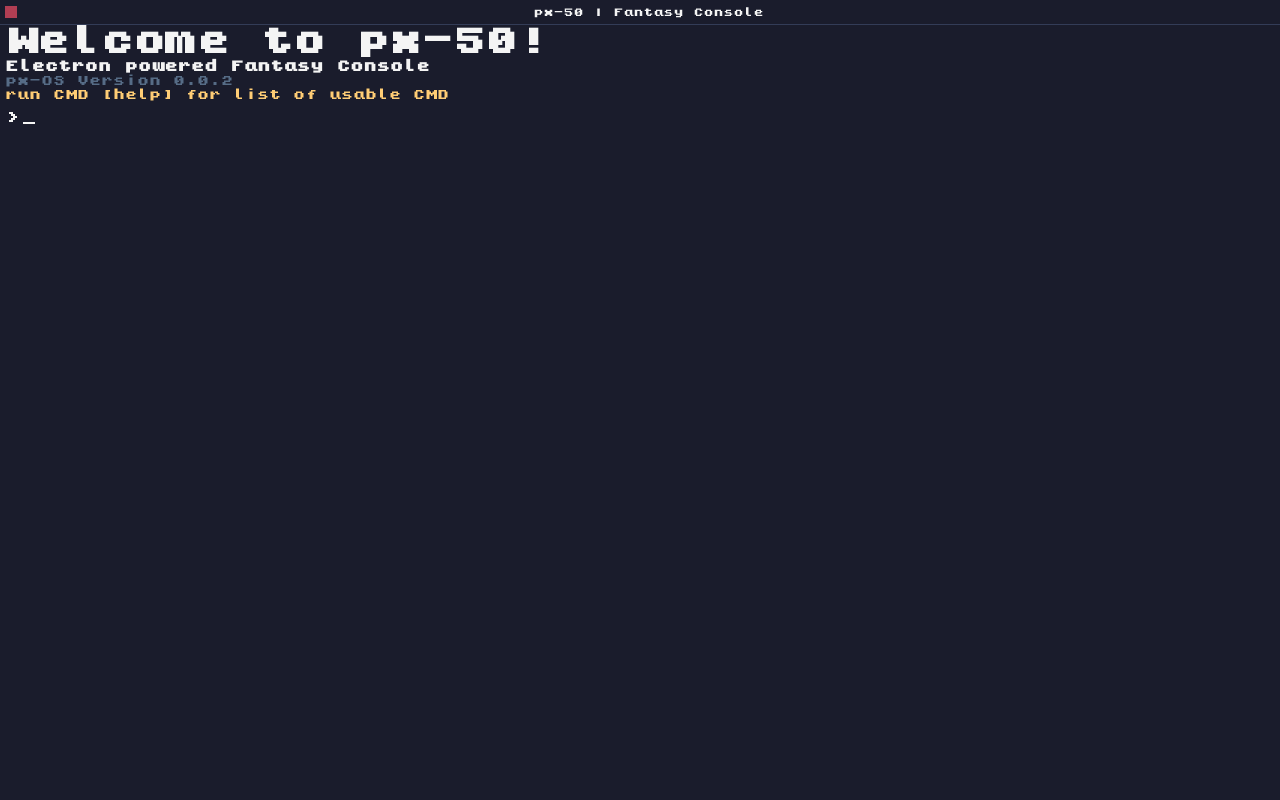
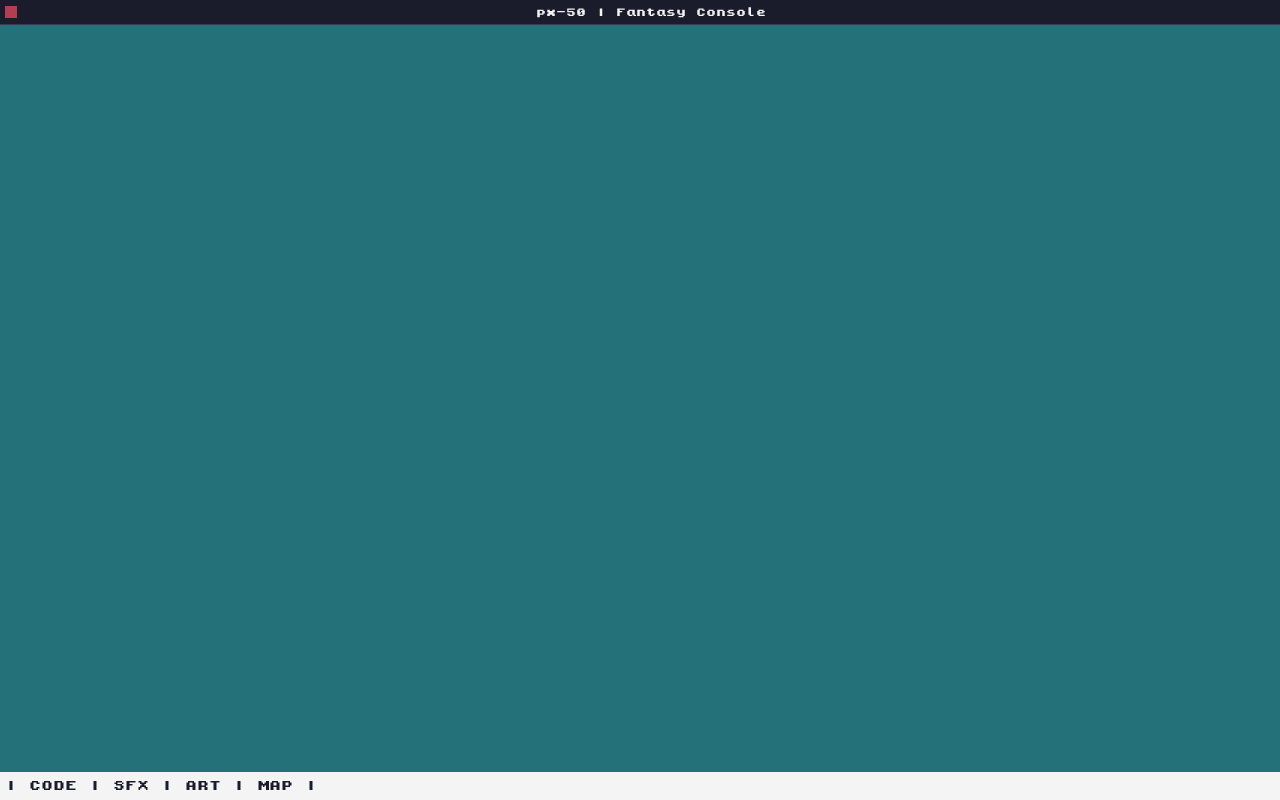
Before and after one commit to hecterbonha/px-50, a React (Create React App) app: page / in a window 1280 px wide. Built offline with nearby package versions, Linux system fonts and the light colour scheme.

Commit message:
fix desktop

```diff
--- a/src/react/App.js
+++ b/src/react/App.js
@@ -41,14 +41,13 @@ injectGlobal`
   background-color: var(--color-0);
   font-family: 'Kongtext', Arial, Helvetica, sans-serif;
   color: var(--color-15);
-  padding: 0;
-  margin: 0;
   -webkit-touch-callout: none;
   -webkit-user-select: none;
   -khtml-user-select: none;
   -moz-user-select: none;
   -ms-user-select: none;
   user-select: none;
+  margin: 0;
 }
 
 `;
--- a/src/react/Main/Application.js
+++ b/src/react/Main/Application.js
@@ -8,15 +8,16 @@ const PX50 = () => {
   return (
     <React.Fragment>
       <TitleBar />
+      <ApplicationProvider>
         <div
           className={css`
             margin-top: 24px;
+            padding: 5px;
           `}
         >
-        <ApplicationProvider>
           <ScreenHandler />
+        </div>
       </ApplicationProvider>
-      </div>
     </React.Fragment>
   );
 };
--- a/src/react/Main/Components/TitleBar.js
+++ b/src/react/Main/Components/TitleBar.js
@@ -20,11 +20,11 @@ const TitleBar = () => {
         justify-content: space-between;
         align-items: center;
         border-bottom: 1px solid var(--color-14);
+        padding-left: 5px;
       `}
     >
       <div
         className={css`
-          margin-left: 5px;
           width: 12px;
           height: 12px;
           background-color: var(--color-2);
--- a/src/react/Main/Providers/ApplicationState.js
+++ b/src/react/Main/Providers/ApplicationState.js
@@ -5,7 +5,7 @@ const ApplicationContext = React.createContext();
 
 const ApplicationProvider = props => {
   const { children } = props;
-  const [activeScreen, setActiveScreen] = useState('splash');
+  const [activeScreen, setActiveScreen] = useState('boot');
   const [desktopLoaded, setDesktopLoaded] = useState(false);
 
   const applicationValue = {
--- a/src/react/Main/Screen/Boot.js
+++ b/src/react/Main/Screen/Boot.js
@@ -48,7 +48,7 @@ const DesktopBootProcess = () => {
       desktopContext.setIsBooted(true);
     }
   }, [processMessage, applicationContext, desktopContext]);
-  return <p style={{ marginLeft: '5px' }}>Loading {processMessage}%</p>;
+  return <p style={{ padding: '5px' }}>Loading {processMessage}%</p>;
 };
 
 export { Boot };
--- a/src/react/Main/Screen/ConsoleScreen.js
+++ b/src/react/Main/Screen/ConsoleScreen.js
@@ -13,7 +13,6 @@ const ConsoleScreen = () => {
   return (
     <div
       className={css`
-        margin: 5px;
         min-height: calc(100vh - 36px);
       `}
       onClick={focusOnTerminal}
--- a/src/react/Main/Screen/DebugScreen.js
+++ b/src/react/Main/Screen/DebugScreen.js
@@ -41,10 +41,9 @@ const DebugScreen = () => {
   return (
     <div
       className={css`
-        margin: 5px;
         outline: none;
         border: none;
-        min-height: calc(100vh - 30px);
+        min-height: calc(100vh - 36px);
       `}
       tabIndex="0"
       ref={escapeRef}
--- a/src/react/Main/Screen/Desktop.js
+++ b/src/react/Main/Screen/Desktop.js
@@ -5,12 +5,34 @@ const DesktopBooted = () => {
   return (
     <div
       className={css`
-        min-height: 100vh;
-        min-width: 100vw;
-        background-color: var(--color-14);
+        background-color: var(--color-7);
+        margin: -5px;
+        min-height: calc(100vh - 24px);
+        font-size: 12px;
       `}
     >
-      Woy
+      <ToolBar />
+    </div>
+  );
+};
+
+const ToolBar = () => {
+  return (
+    <div
+      className={css`
+        position: absolute;
+        bottom: 0;
+        background-color: var(--color-15);
+        height: 18px;
+        width: 100%;
+        color: var(--color-0);
+        display: flex;
+        flex-direction: row;
+        align-items: center;
+        padding: 5px;
+      `}
+    >
+      | CODE | SFX | ART | MAP |
     </div>
   );
 };
```
Lines whose indentation alone changed are shown as unchanged.
